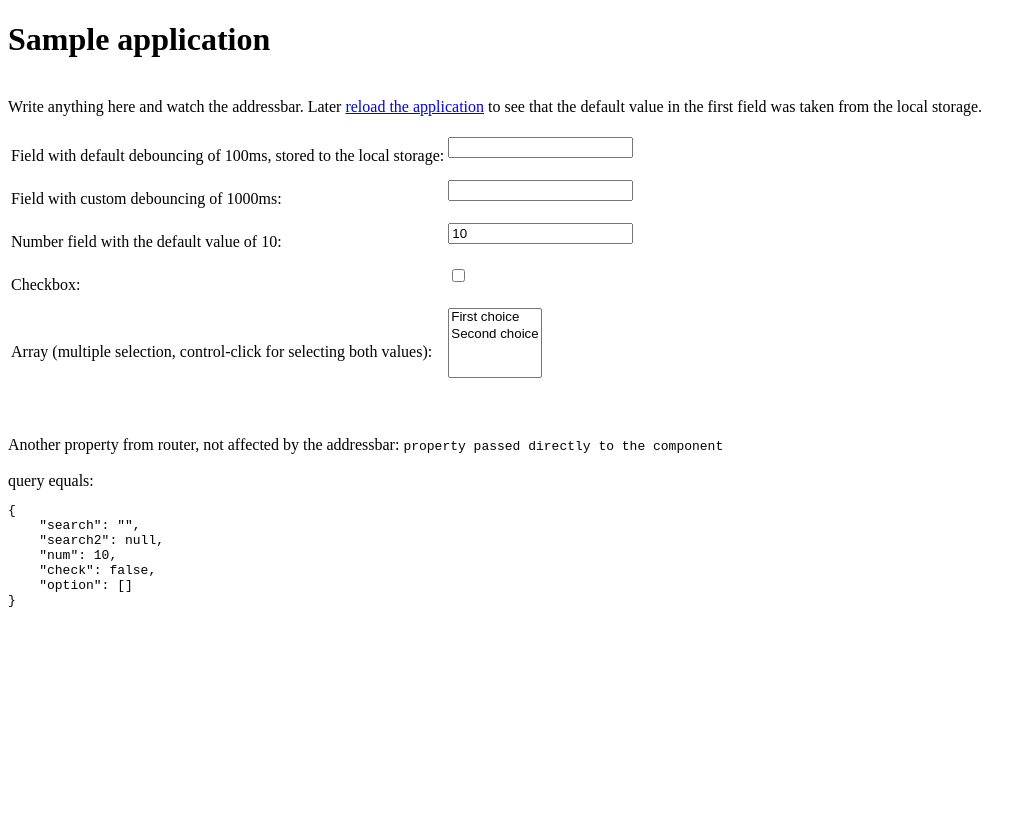
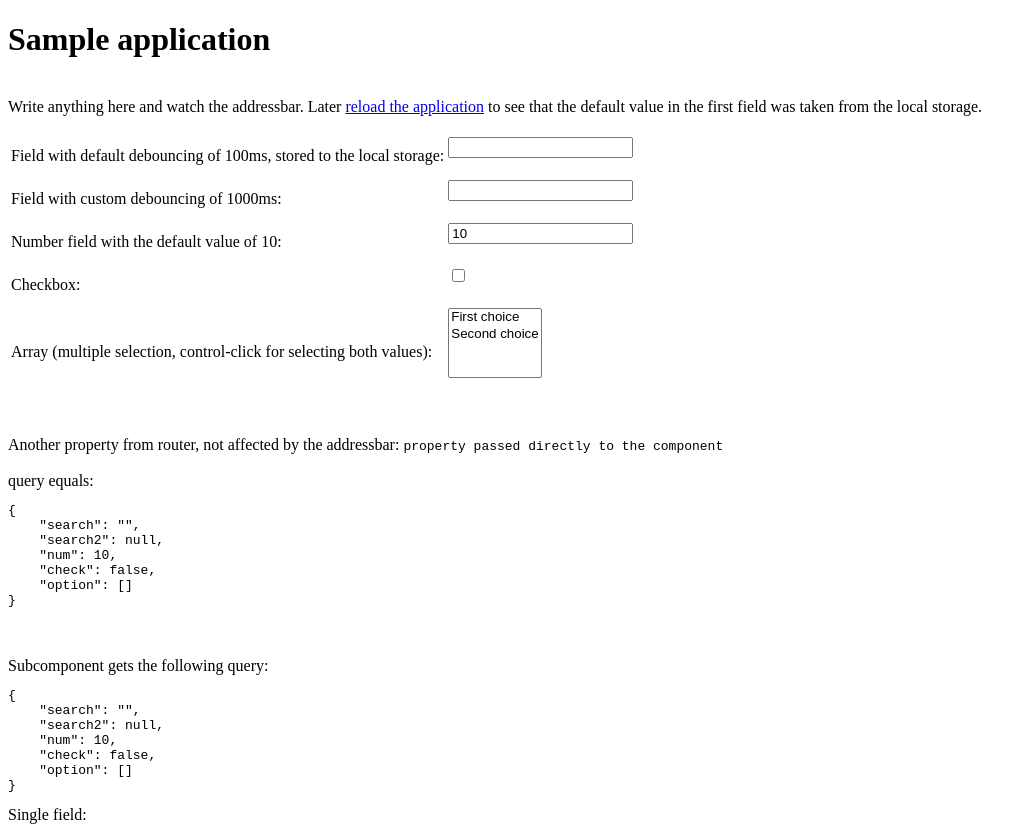
Before and after one commit to oarepo/vue-query-synchronizer, a Vue app: page / in a window 1280 px wide. Shown: the whole page, without its empty margins (0-1036 px from the left). Before the commit the page ends 800 px from the top, so only its background shows below. Built offline with nearby package versions, Linux system fonts and the light colour scheme.

Commit message:
Subcomponent reactivity demo

```diff
--- a/src/Home.vue
+++ b/src/Home.vue
@@ -52,14 +52,19 @@
     Another property from router, not affected by the addressbar: <code>{{ another }}</code><br><br>
     query equals:
     <pre>{{stringifiedQuery}}</pre>
+    <br><br>
+    <subcomponent :query="query"></subcomponent>
 </div>
 </template>
 
 <script>
+import Subcomponent from './Subcomponent.vue'
 
 export default {
     name: 'home',
-    components: {},
+    components: {
+        Subcomponent
+    },
     props: {
         query: Object,
         another: String
--- /dev/null
+++ b/src/Subcomponent.vue
@@ -0,0 +1,23 @@
+<template>
+<div class="subcomponent">
+    Subcomponent gets the following query:
+    <pre>{{stringifiedQuery}}</pre>
+    Single field: {{ query.search }}
+</div>
+</template>
+
+<script>
+
+export default {
+    name: 'home',
+    components: {},
+    props: {
+        query: Object
+    },
+    computed: {
+        stringifiedQuery () {
+            return JSON.stringify(this.query, undefined, 4)
+        }
+    }
+}
+</script>
```
